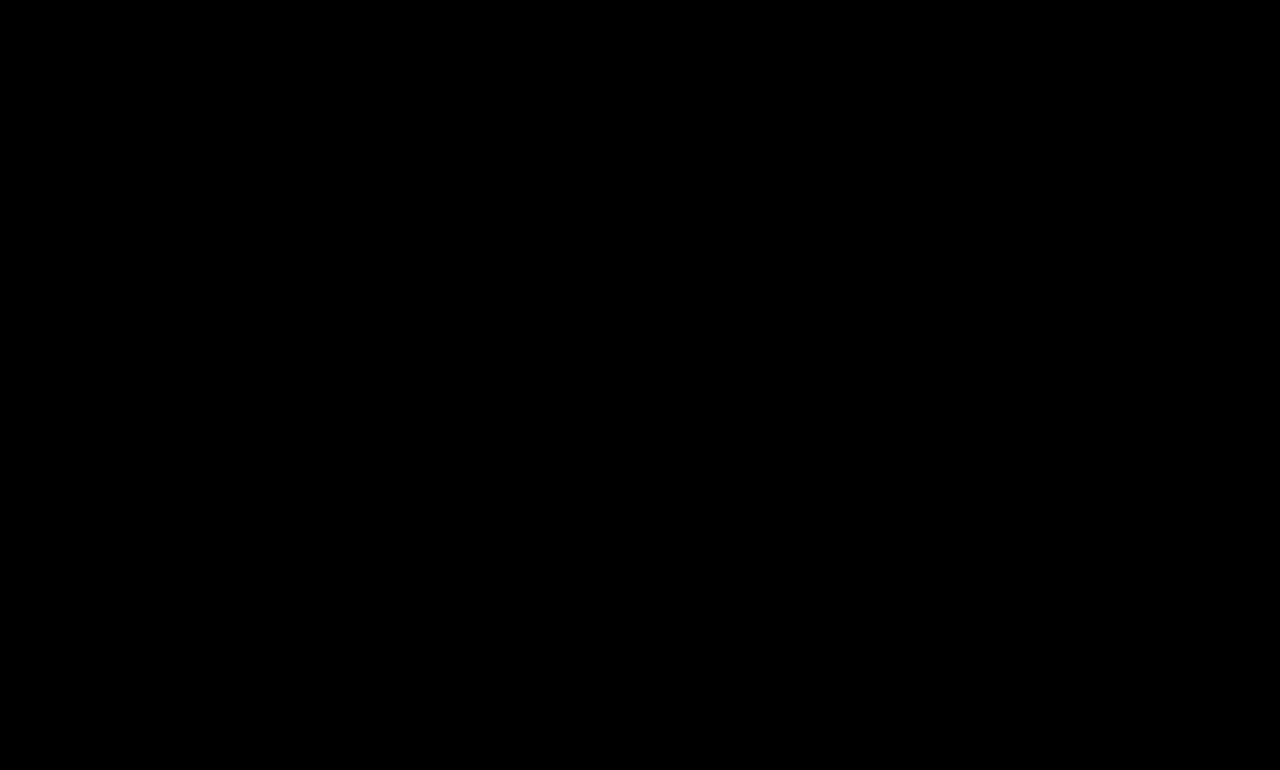
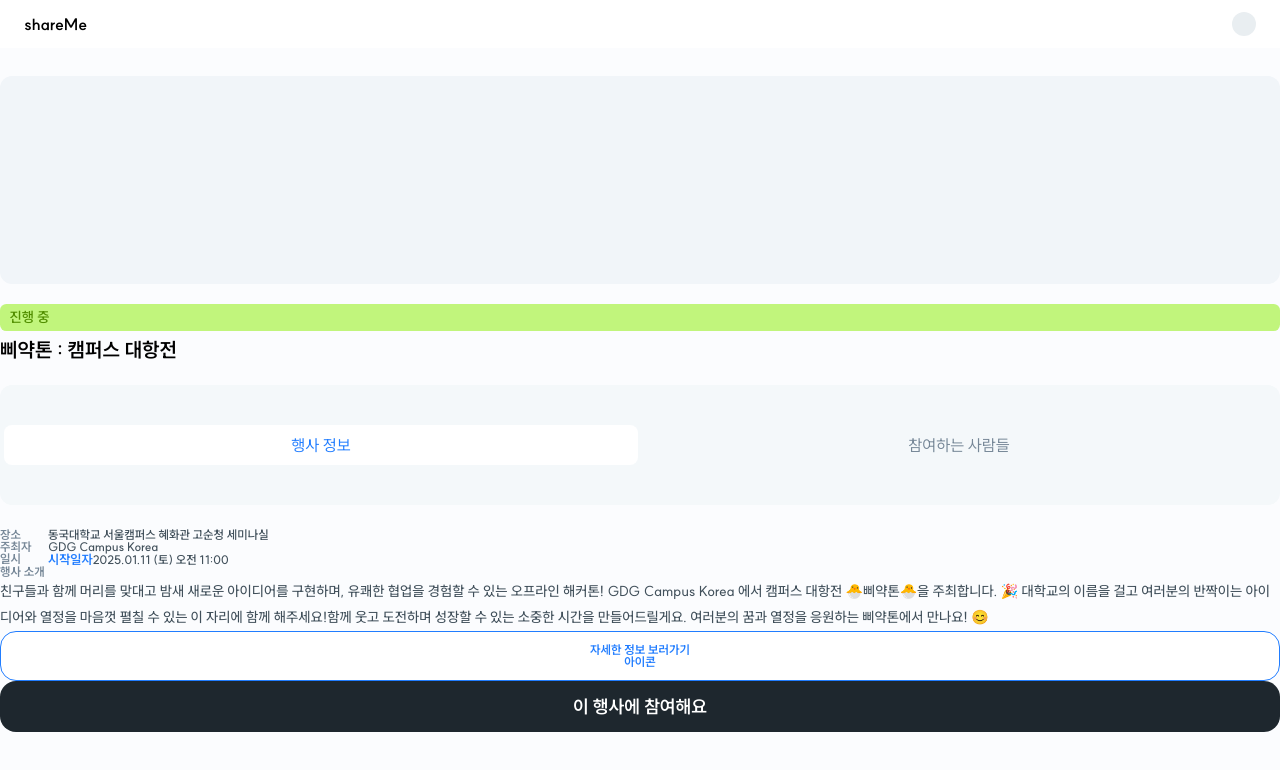
Before and after one commit to Nowdays-Goodnight-Cool-Niang/SharEv-Frontend, a React (Vite) app: page /event/1 in a window 1280 px wide. Shown: the top 770 px of the page. Built offline with nearby package versions, Linux system fonts and the light colour scheme.

Commit message:
event ui 제작

```diff
--- a/src/components/common/Header.tsx
+++ /dev/null
@@ -1,5 +0,0 @@
-function Header() {
-  return <>Header</>;
-}
-
-export default Header;
--- /dev/null
+++ b/src/components/common/Logo.tsx
@@ -0,0 +1,5 @@
+function Logo() {
+  return <h1 className="font-bold text-base text-gray-black">shareMe</h1>;
+}
+
+export default Logo;
--- /dev/null
+++ b/src/components/event/Header.tsx
@@ -0,0 +1,12 @@
+import Logo from "../common/Logo";
+
+function Header() {
+  return (
+    <header className="flex items-center justify-between sticky py-3 px-6 z-10 top-0 bg-white">
+      <Logo></Logo>
+      <div className="rounded-full w-6 h-6 bg-gray-70"></div>
+    </header>
+  );
+}
+
+export default Header;
--- /dev/null
+++ b/src/components/eventDetail/Header.tsx
@@ -0,0 +1,12 @@
+import Logo from "../common/Logo";
+
+function Header() {
+  return (
+    <header className="flex items-center justify-between sticky py-3 px-6 z-10 top-0 bg-white">
+      <Logo></Logo>
+      <div className="rounded-full w-6 h-6 bg-gray-70"></div>
+    </header>
+  );
+}
+
+export default Header;
--- a/src/index.css
+++ b/src/index.css
@@ -137,9 +137,6 @@
   body {
     font-family: "SUIT Variable", serif;
     height: 100vh;
-    padding-left: 1.75rem;
-    padding-right: 1.75rem;
-    background-color: black;
   }
 
   * {
@@ -158,12 +155,18 @@
     @apply text-lg font-bold leading-[1.2rem];
   }
   .text-label {
-    @apply text-xs font-bold leading-4;
+    @apply text-xs font-bold leading-[100%];
   }
   .text-body2 {
-    @apply text-sm font-bold leading-4;
+    @apply text-sm font-bold leading-[100%];
   }
   .text-label2 {
-    @apply text-sm font-semibold leading-4;
+    @apply text-sm font-semibold leading-[100%];
+  }
+  .text-label3 {
+    @apply text-sm font-bold leading-[100%];
+  }
+  .text-label4 {
+    @apply text-xs font-semibold leading-[100%];
   }
 }
--- a/src/pages/Event.tsx
+++ b/src/pages/Event.tsx
@@ -1,21 +1,31 @@
+import Header from "../components/event/Header";
+
 function Event() {
   const events = [
     {
       id: 1,
-      name: "Event 1",
+      name: "삐약톤 : 캠퍼스 대항전",
       startDate: "2023-10-01",
       endDate: "2024-10-23",
       image: "24423423424",
       text: "친구들과 함께 머리를 맞대고 밤새 새로운 아이디어를 구현하며, 유쾌한 협업을 경험할 수 있는 오험할 수 있는 ...를 맞대고 밤새 새로운 아이디어를 구현하며, 유쾌한 협업을 경험할 수 있는 오험할 수 있는 ...",
     },
-    { id: 2, name: "Event 2", date: "2023-10-15" },
+    {
+      id: 1,
+      name: "삐약톤 : 캠퍼스 대항전",
+      startDate: "2023-10-01",
+      endDate: "2024-10-23",
+      image: "24423423424",
+      text: "친구들과 함께 머리를 맞대고 밤새 새로운 아이디어를 구현하며, 유쾌한 협업을 경험할 수 있는 오험할 수 있는 ...를 맞대고 밤새 새로운 아이디어를 구현하며, 유쾌한 협업을 경험할 수 있는 오험할 수 있는 ...",
+    },
+    { id: 2, name: "삐약톤 : 캠퍼스 대항전", date: "2023-10-15" },
     { id: 3, name: "Event 3", date: "2023-11-01" },
   ];
 
   return (
-    <main className="flex flex-col bg-slate-500">
-      <header className="mb-7"></header>
-      <div className="flex justify-between items-center mb-8">
+    <main className="flex flex-col bg-gray-30 pb-10">
+      <Header></Header>
+      <div className="flex justify-between items-center mt-7 mb-8">
         <h1 className="text-title text-gray-black text-left">
           참여 가능한 행사를
           <br />
@@ -28,16 +38,19 @@ function Event() {
       <ul className="flex flex-col gap-7">
         {events.map((event) => (
           <li className="" key={event.id}>
-            <div className="flex ">
-              <span className="text-label2 p-[.6rem] rounded-[.4rem] bg-green-light text-green-dark">
+            <div className="bg-slate-100 w-full h-36 rounded-xl mb-4"></div>
+            <div className="flex gap-1 mb-3">
+              <span className="text-label2 px-[.6rem] py-[.4rem] rounded-[.4rem] bg-green-light text-green-dark">
                 진행 중
               </span>
-              <span className="text-label2 p-[.6rem] rounded-[.4rem] bg-blue-100 text-blue-500">
+              <span className="text-label2 px-[.6rem] py-[.4rem] rounded-[.4rem] bg-blue-100 text-blue-500">
                 {event.startDate}
               </span>
             </div>
-            <h2> {event.name}</h2>
-            <p>{event.text}</p>
+            <h2 className="mb-2 text-subtitle text-gray-black">{event.name}</h2>
+            <p className="text-body text-gray-400 line-clamp-2 text-ellipsis overflow-hidden break-words">
+              {event.text}
+            </p>
           </li>
         ))}
       </ul>
--- a/src/pages/EventDetail.tsx
+++ b/src/pages/EventDetail.tsx
@@ -1,11 +1,91 @@
-import Header from '../components/common/Header';
+import ButtonPrimary from "../components/common/ButtonPrimary";
+import ButtonSecondary from "../components/common/ButtonSecondary";
+import Header from "../components/eventDetail/Header";
 
 function EventDetail() {
+  const events = [
+    {
+      id: 1,
+      name: "삐약톤 : 캠퍼스 대항전",
+      startDate: "2023-10-01",
+      endDate: "2024-10-23",
+      image: "24423423424",
+      text: "친구들과 함께 머리를 맞대고 밤새 새로운 아이디어를 구현하며, 유쾌한 협업을 경험할 수 있는 오험할 수 있는 ...를 맞대고 밤새 새로운 아이디어를 구현하며, 유쾌한 협업을 경험할 수 있는 오험할 수 있는 ...",
+    },
+    {
+      id: 1,
+      name: "삐약톤 : 캠퍼스 대항전",
+      startDate: "2023-10-01",
+      endDate: "2024-10-23",
+      image: "24423423424",
+      text: "친구들과 함께 머리를 맞대고 밤새 새로운 아이디어를 구현하며, 유쾌한 협업을 경험할 수 있는 오험할 수 있는 ...를 맞대고 밤새 새로운 아이디어를 구현하며, 유쾌한 협업을 경험할 수 있는 오험할 수 있는 ...",
+    },
+    { id: 2, name: "삐약톤 : 캠퍼스 대항전", date: "2023-10-15" },
+    { id: 3, name: "Event 3", date: "2023-11-01" },
+  ];
+
   return (
-    <div>
-      <Header />
-      EventDetail
-    </div>
+    <main className="flex flex-col bg-gray-30 pb-10">
+      <Header></Header>
+      <div className="bg-slate-100 w-full h-52 rounded-xl mt-7 mb-5"></div>
+      <span className="mb-2 text-label2 px-[.6rem] py-[.4rem] rounded-[.4rem] bg-green-light text-green-dark">
+        진행 중
+      </span>
+      <h1 className="mb-6 text-title text-gray-black">
+        삐약톤 : 캠퍼스 대항전
+      </h1>
+      <div className="mb-6 p-1 bg-gray-50 rounded-xl flex justify-between items-center gap-x-1">
+        <button className="rounded-lg text-blue-500 text-label-3 py-3 w-full bg-white">
+          행사 정보
+        </button>
+        <button className="rounded-lg text-gray-300 py-12 w-full">
+          참여하는 사람들
+        </button>
+      </div>
+
+      <ul>
+        <li className="flex">
+          <h2 className="text-gray-300 text-label min-w-12">장소</h2>
+          <span className="text-label4 text-gray-500">
+            동국대학교 서울캠퍼스 혜화관 고순청 세미나실
+          </span>
+        </li>
+        <li className="flex">
+          <h2 className="text-gray-300 text-label min-w-12">주최자</h2>
+          <span className="text-label4 text-gray-500">GDG Campus Korea</span>
+        </li>
+        <li className="flex">
+          <h2 className="text-gray-300 text-label min-w-12">일시</h2>
+          <div className="flex items-center">
+            <div className="text-blue-500 font-bold text-[.8rem]">시작일자</div>
+            <span className="text-label4 text-gray-500">
+              2025.01.11 (토) 오전 11:00
+            </span>
+          </div>
+        </li>
+      </ul>
+      <h2 className="text-gray-300 text-label">행사 소개</h2>
+      <p className="text-body text-gray-500">
+        친구들과 함께 머리를 맞대고 밤새 새로운 아이디어를 구현하며, 유쾌한
+        협업을 경험할 수 있는 오프라인 해커톤! GDG Campus Korea 에서 캠퍼스
+        대항전 🐣삐약톤🐣을 주최합니다. 🎉 대학교의 이름을 걸고 여러분의
+        반짝이는 아이디어와 열정을 마음껏 펼칠 수 있는 이 자리에 함께
+        해주세요!함께 웃고 도전하며 성장할 수 있는 소중한 시간을 만들어드릴게요.
+        여러분의 꿈과 열정을 응원하는 삐약톤에서 만나요! 😊
+      </p>
+      <ButtonSecondary
+        children={
+          <div>
+            <span>자세한 정보 보러가기</span>
+            <div>아이콘</div>
+          </div>
+        }
+      ></ButtonSecondary>
+      <ButtonPrimary
+        children={<span>이 행사에 참여해요</span>}
+        onClick={() => {}}
+      ></ButtonPrimary>
+    </main>
   );
 }
 
```
Also changed, not shown: 1 other file (tests, documents, lock files or other folders).
